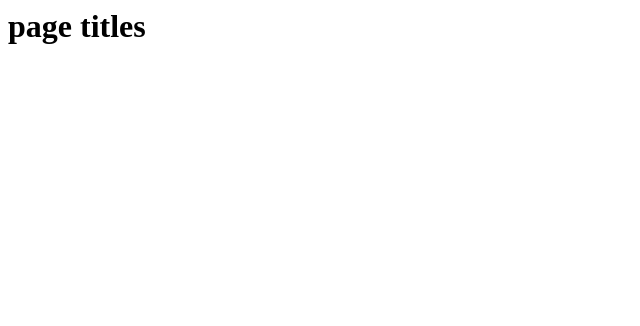
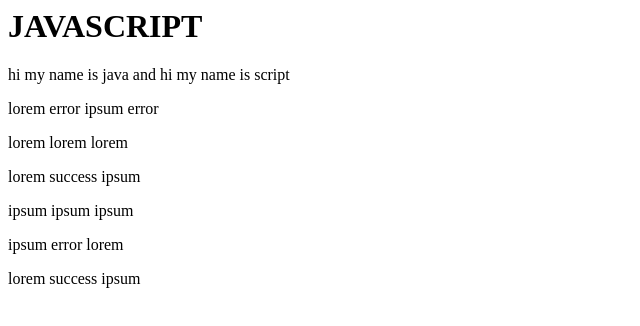
Before and after one commit to kanwargill2518/trainings-ACE, a plain HTML site: page index.html in a window 1280 px wide. Shown: the whole page, without its empty margins (0-640 px from the left). Drawn offline with Linux system fonts and the light colour scheme.

Commit message:
Update index.html

```diff
--- a/index.html
+++ b/index.html
@@ -6,7 +6,38 @@
 
 </head>
 <body>
-    <h1>page titles</h1>
+   <h1 class="title">JAVASCRIPT</h1>
+    <p class="error">hi my name is java and hi my name is script</p>
+
+
+    <p>lorem error ipsum error</p>
+    <p>lorem lorem lorem</p>
+    <p>lorem success ipsum</p>
+    <p>ipsum ipsum ipsum</p>
+    <p>ipsum error lorem</p>
+    <p>lorem success ipsum</p>
+<!--
+    <a href="https://www.google.com">link to somewhere cool</a>
+
+
+    <p class="error">loreum ipsum</p> -->
+
+<!--
+    <div>
+        <p>hello</p>
+        <p>lorem ipsum</p>
+        <p class="error">this is a error message</p>
+    </div>
+
+
+        <div class="error">this is another error</div>
+
+
+        <div class="content">
+            <p>this is content</p>
+        </div>
+-->
+   <!-- <ul class="people"></ul> -->
 
 
   <!---  <script>
```
